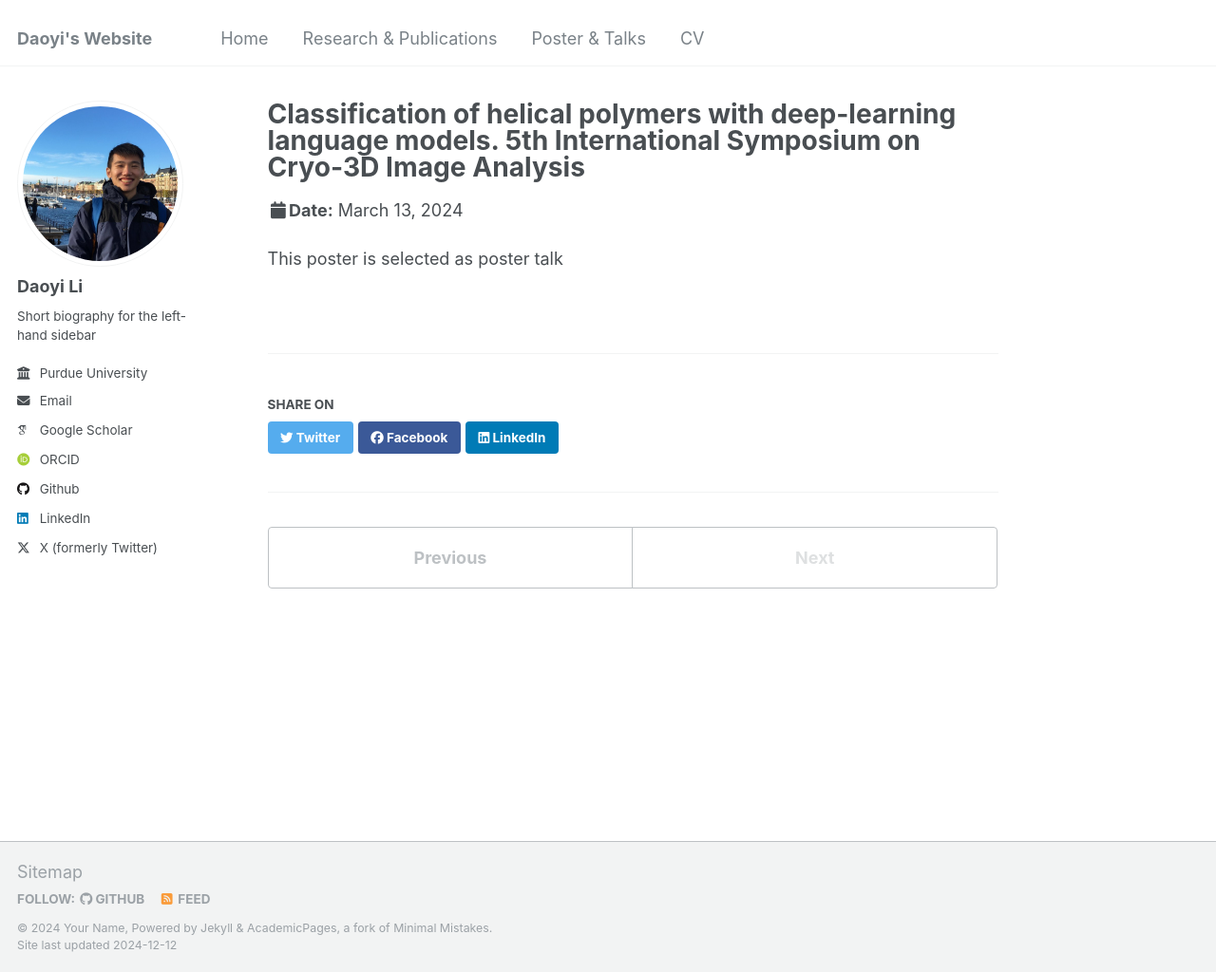
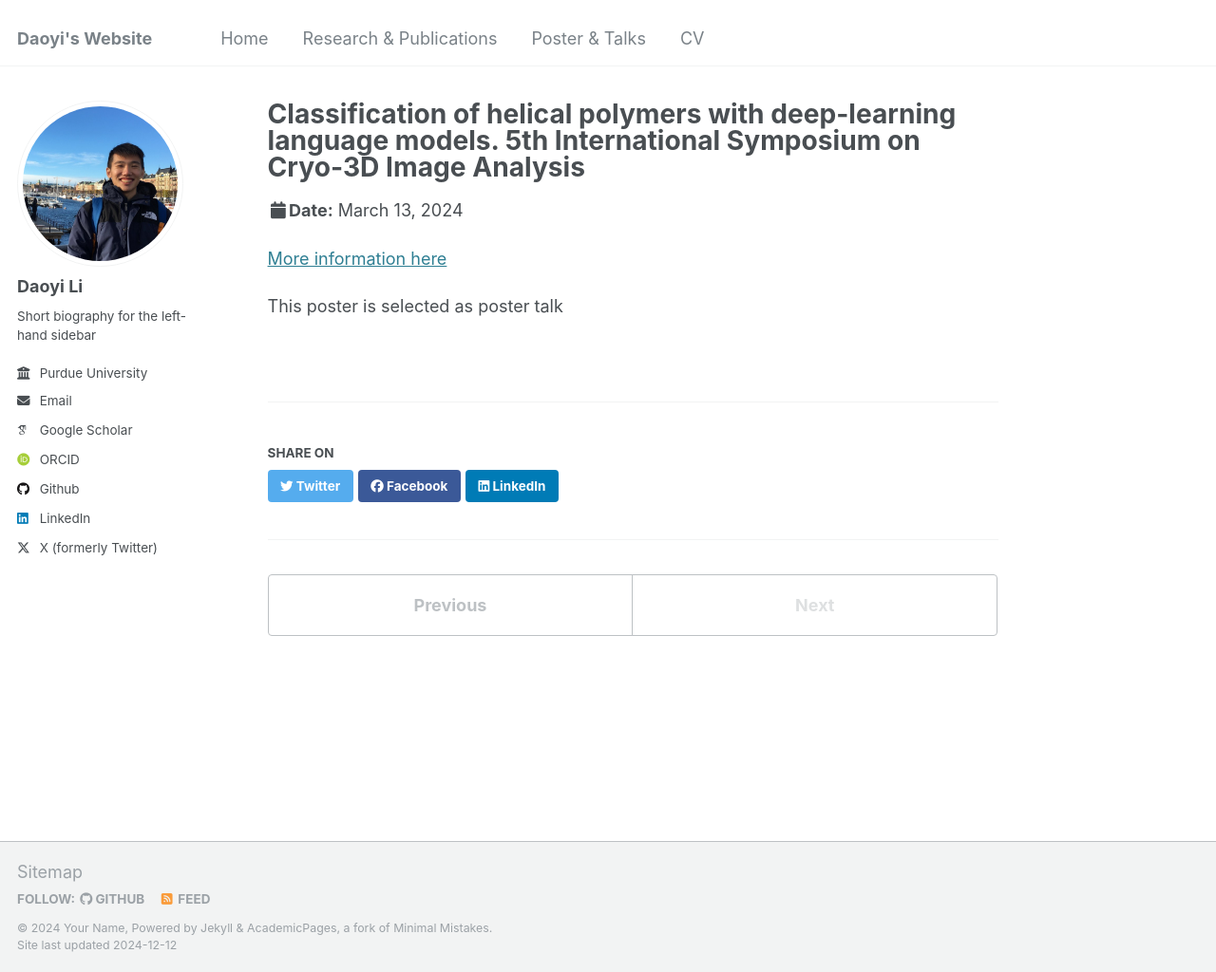
Before and after one commit to smallelephant9516/smallelephant9516.github.io, a Jekyll site: the page built from _talks/2014-03-01-talk-3.md, in a window 1280 px wide and 1024 px high. Shown: the whole window at 95% size. Built offline with Jekyll 4.4.1, drawn with Linux system fonts in a browser that asks for light colours; some web fonts are replaced.

Commit message:
Update 2014-03-01-talk-3.md

```diff
--- a/_talks/2014-03-01-talk-3.md
+++ b/_talks/2014-03-01-talk-3.md
@@ -8,4 +8,6 @@ date: 2024-03-13
 location: "Lake Tahoe, CA"
 ---
 
+[More information here](https://cryoem.bcm.edu/events/view_workshop/16)
+
 This poster is selected as poster talk
```
